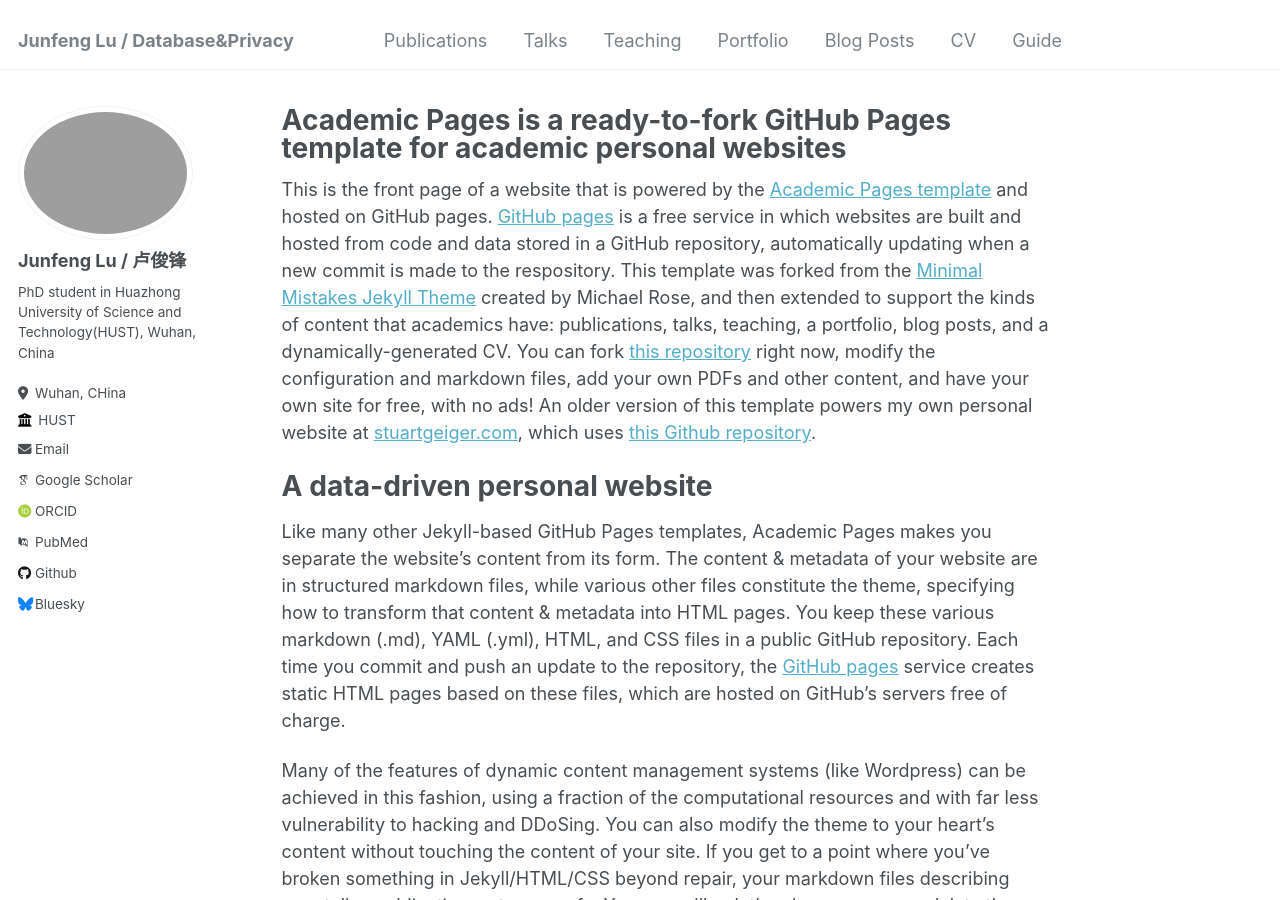
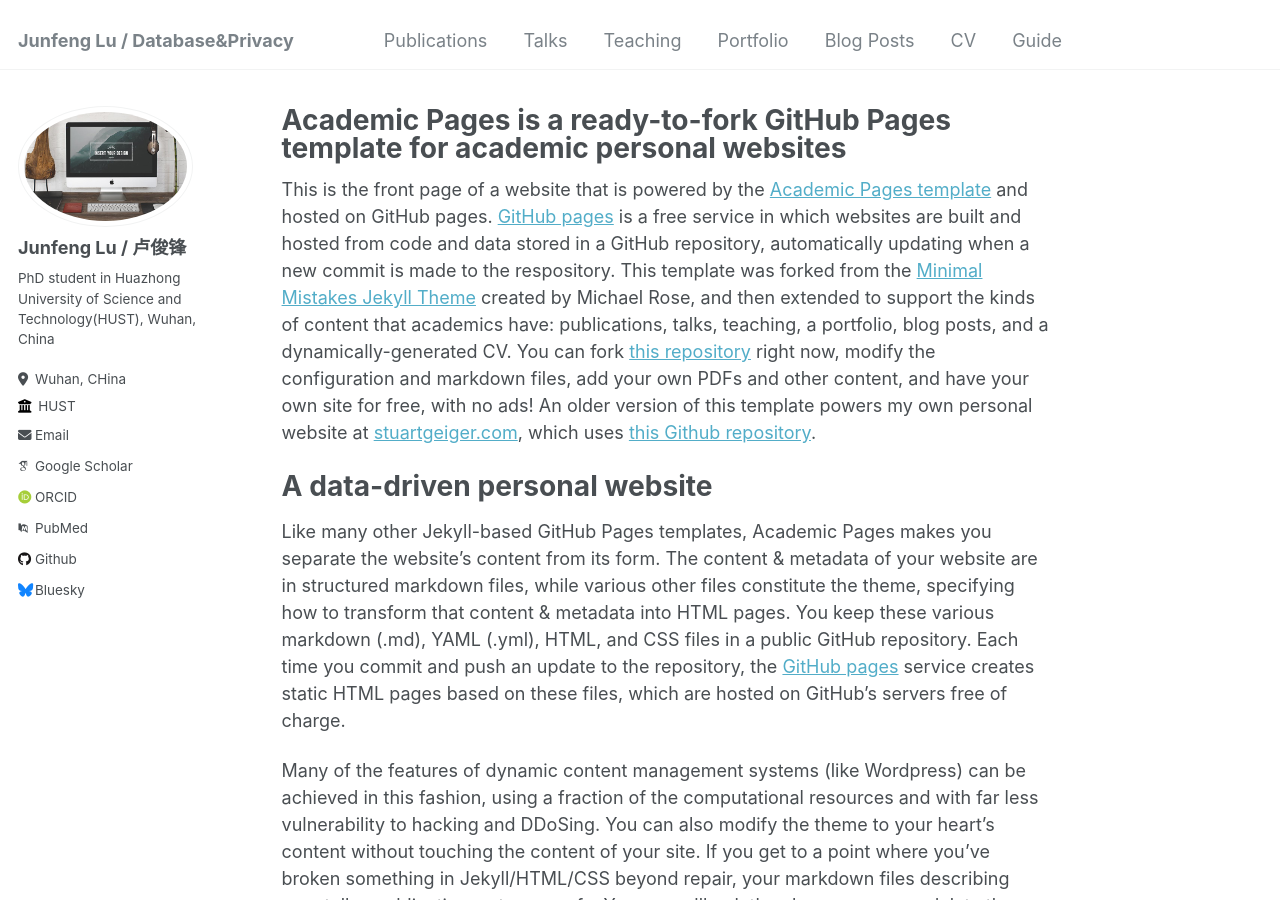
Before and after one commit to richardlujunfeng/richardloo, a Jekyll site: the page built from _pages/about.md, in a window 1280 px wide and 900 px high. Built offline with Jekyll 4.4.1, drawn with Linux system fonts in a browser that asks for light colours; some web fonts are replaced.

Commit message:
Update _config.yml

```diff
--- a/_config.yml
+++ b/_config.yml
@@ -21,7 +21,7 @@ repository               : "academicpages/academicpages.github.io"
 #               Additional customization can be done by editing /_includes/author-profile.html
 author:
   # Biographic information
-  avatar           : "profileme.jpg"
+  avatar           : "foo-bar-identity-th.jpg"
   name             : "Junfeng Lu / 卢俊锋"
   pronouns         : # example: "she/her"
   bio              : "PhD student in Huazhong University of Science and Technology(HUST), Wuhan, China"
```
